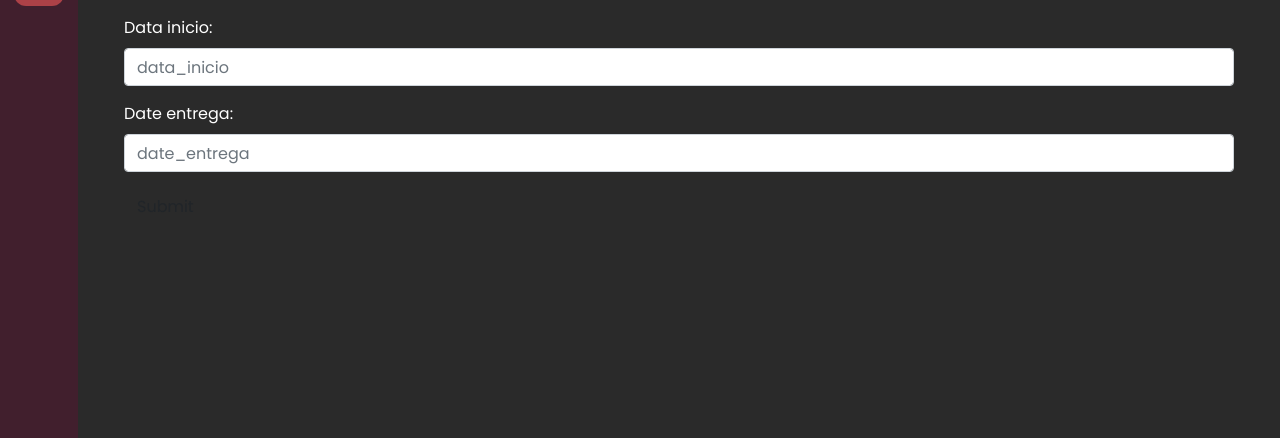
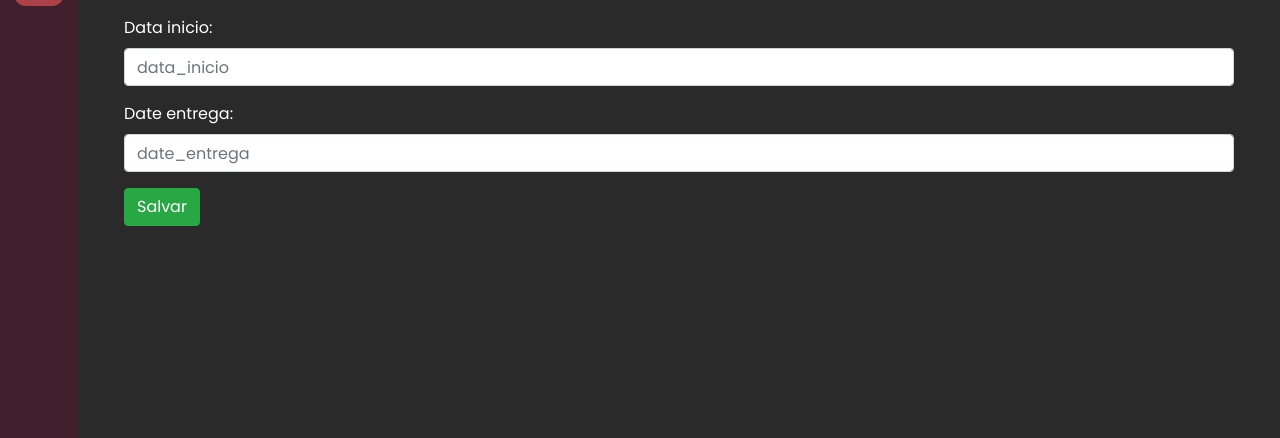
Before and after one commit to ClaudioFritzen/Mecanica, a Django app: page /servicos/novo_servico in a window 1280 px wide. Shown: the part 362-800 px from the top of the page. Run offline with Django 4.2, Linux system fonts and the light colour scheme; data that the repository does not hold is empty.

Commit message:
ajustamos o bug de url no html

```diff
--- a/servicos/templates/novo_servico.html
+++ b/servicos/templates/novo_servico.html
@@ -15,9 +15,10 @@
     <br>
     <br>
     <div class="container">
-        <form action"{% url 'novo_serviço' %}" method="POST">
+        <form action={% url 'novo_servico' %} method="POST">
             {{form.as_p}}
-            <input type="submit" class="btn btn-succes" />
+
+            <input type="submit" class="btn btn-success" value="Salvar">
         </form>
     </div>
 
```
